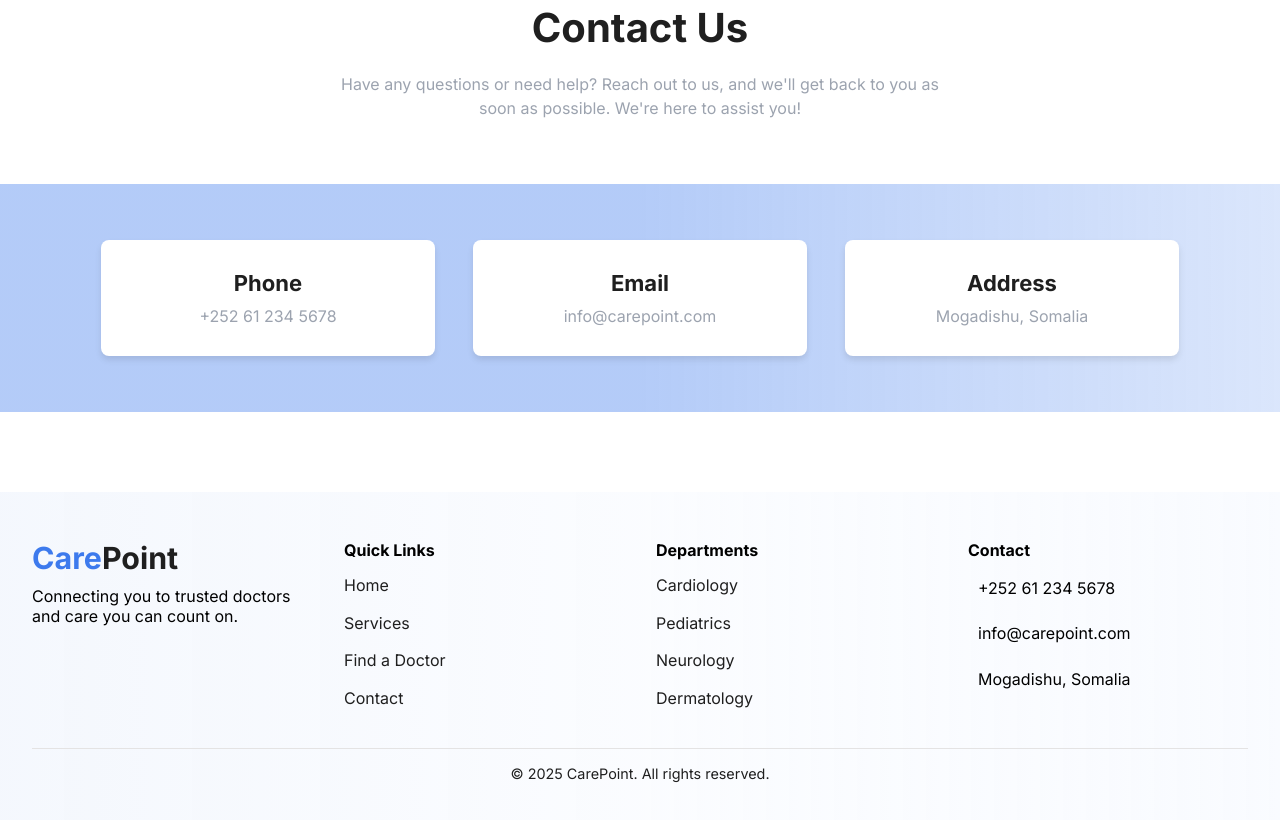
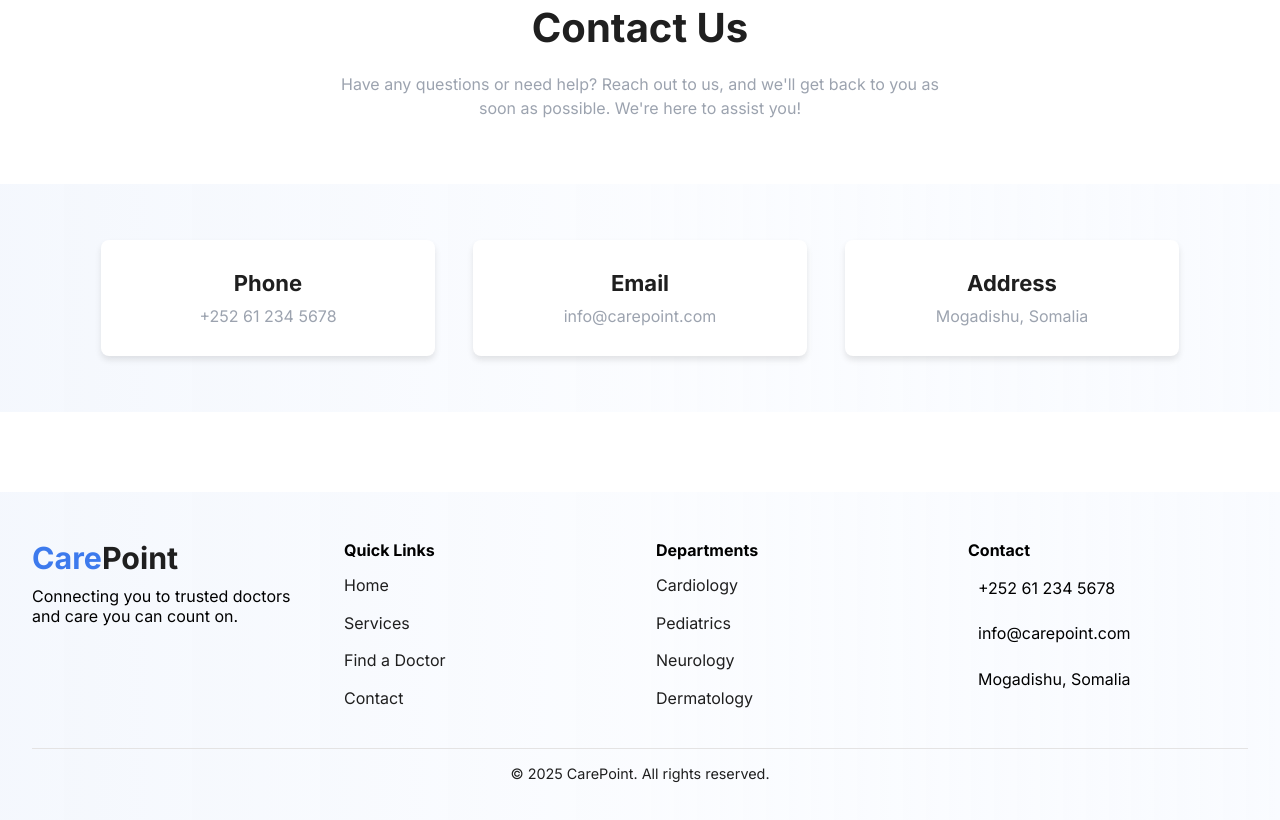
Before and after one commit to Ac-Coder-3/Doctor-Appointment, a plain HTML site: page pages/contact.html in a window 1280 px wide. Shown: the part 853-1673 px from the top of the page. Drawn offline with nearby package versions, Linux system fonts and the light colour scheme.

```diff
--- a/css/custom.css
+++ b/css/custom.css
@@ -756,6 +756,7 @@ header .nav-auth-mobile .btn-register:hover {
   width: 100%;
   height: 100%;
   background: linear-gradient(to right, #dbe6f97d, #3d7aed30, #ff881140);
+
   top: 0;
   left: 0;
   z-index: 1;
@@ -1062,7 +1063,7 @@ div#user-info {
   padding-block: 1rem;
 }
 .contact-bg.slide-in-bottom.in-view {
-  background: linear-gradient(to right, #3d7aed63, #3d7aed63, #3d7aed30);
+  background: linear-gradient(to left, #f1f6ff6c, #f1f6ff50, #dbe6f94b);
   margin-bottom: 5rem;
   padding: 3.5rem;
 }
```
